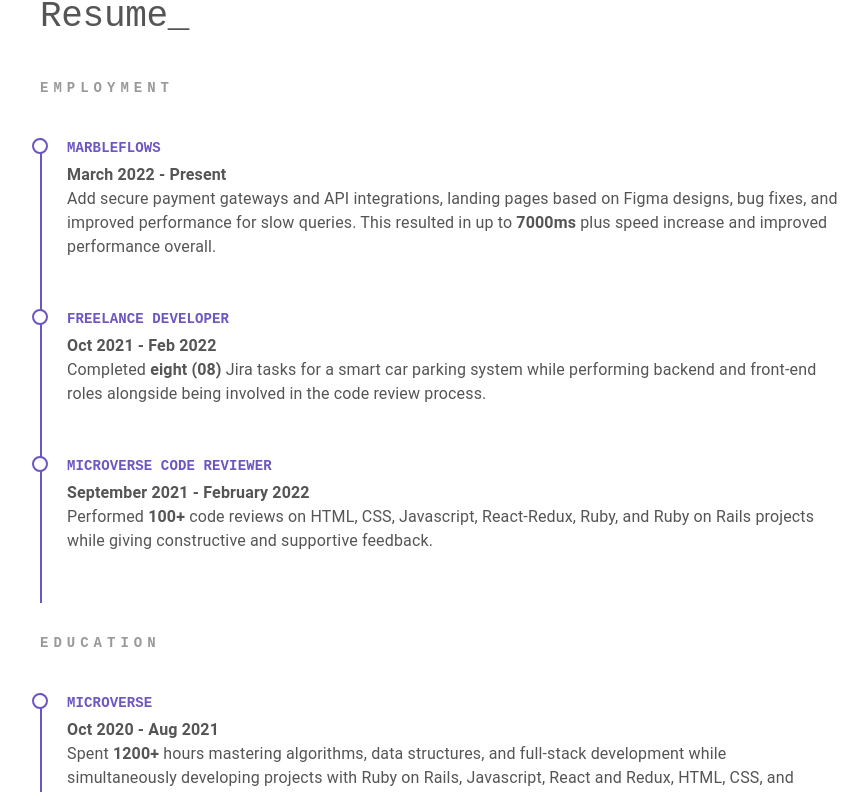
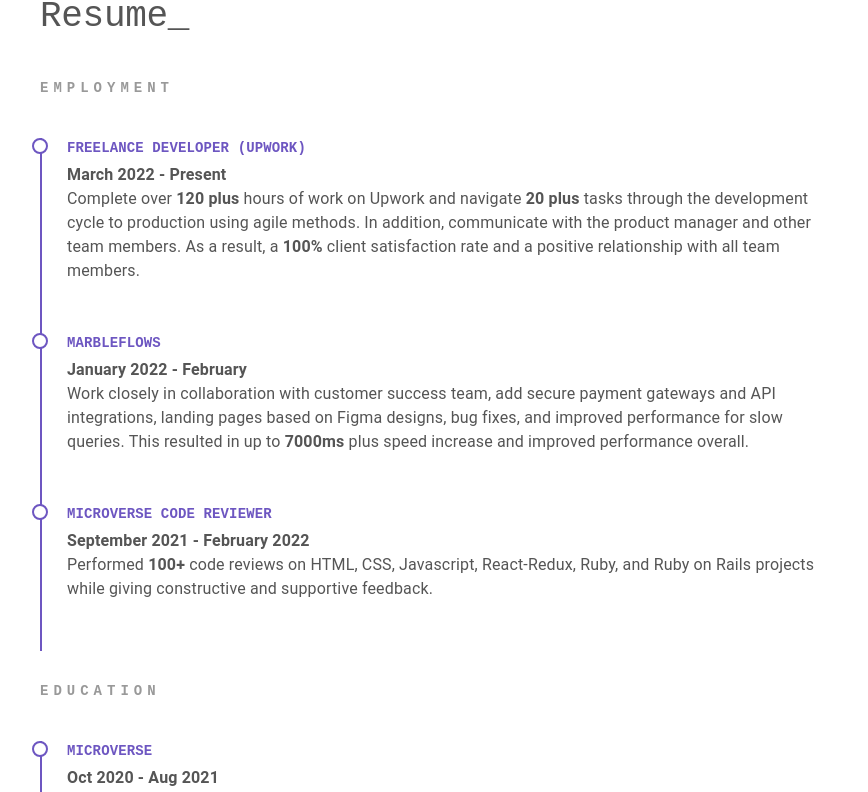
Before and after one commit to wandji20/Portfolio, a React (Create React App) app: page / in a window 1280 px wide. Shown: the part 1039-1831 px from the top of the page, without its empty margins (120-988 px from the left). Built offline with nearby package versions, Linux system fonts and the light colour scheme; the HTML template or start-up script is replaced by a standard one.

Commit message:
Update resume details

```diff
--- a/src/components/Resume.js
+++ b/src/components/Resume.js
@@ -60,13 +60,39 @@
               Employment
             </Typography>
             <Grid className="resume-list-item">
+              <Typography className="resume-list-item-title">Freelance Developer (Upwork)</Typography>
+              <Typography>
+                <em style={{ fontStyle: 'inherit', fontWeight: '600' }}>March 2022 - Present</em>
+                {' '}
+              </Typography>
+              <Typography>
+                Complete over
+                {' '}
+                <em style={{ fontStyle: 'inherit', fontWeight: '600' }}>120 plus</em>
+                {' '}
+                hours of work on Upwork and navigate
+                {' '}
+                <em style={{ fontStyle: 'inherit', fontWeight: '600' }}>20 plus</em>
+                {' '}
+                tasks through the development cycle to production using agile methods.
+                In addition, communicate with the product manager and other team members.
+                As a result, a
+                {' '}
+                <em style={{ fontStyle: 'inherit', fontWeight: '600' }}>100%</em>
+                {' '}
+                client satisfaction rate and a positive relationship
+                with all team members.
+              </Typography>
+            </Grid>
+            <Grid className="resume-list-item">
               <Typography className="resume-list-item-title">MarbleFlows</Typography>
               <Typography>
                 {' '}
-                <em style={{ fontStyle: 'inherit', fontWeight: '600' }}>March 2022  -  Present</em>
+                <em style={{ fontStyle: 'inherit', fontWeight: '600' }}>January 2022  - February</em>
               </Typography>
               <Typography>
-                Add secure payment gateways and API integrations,
+                Work closely in collaboration with customer success team,
+                add secure payment gateways and API integrations,
                 landing pages based on Figma designs, bug fixes,
                 and improved performance for slow queries.
                 This resulted in up to
@@ -75,22 +101,6 @@
                 {' '}
                 plus speed increase
                 and improved performance overall.
-              </Typography>
-            </Grid>
-            <Grid className="resume-list-item">
-              <Typography className="resume-list-item-title">Freelance Developer</Typography>
-              <Typography>
-                <em style={{ fontStyle: 'inherit', fontWeight: '600' }}>Oct 2021  -  Feb 2022</em>
-                {' '}
-              </Typography>
-              <Typography>
-                Completed
-                {' '}
-                <em style={{ fontStyle: 'inherit', fontWeight: '600' }}>eight (08)</em>
-                {' '}
-                Jira tasks for a smart car parking system while performing
-                backend and front-end roles alongside
-                being involved in the code review process.
               </Typography>
             </Grid>
             <Grid className="resume-list-item">
```
Also changed, not shown: 1 other file (tests, documents, lock files or other folders).
